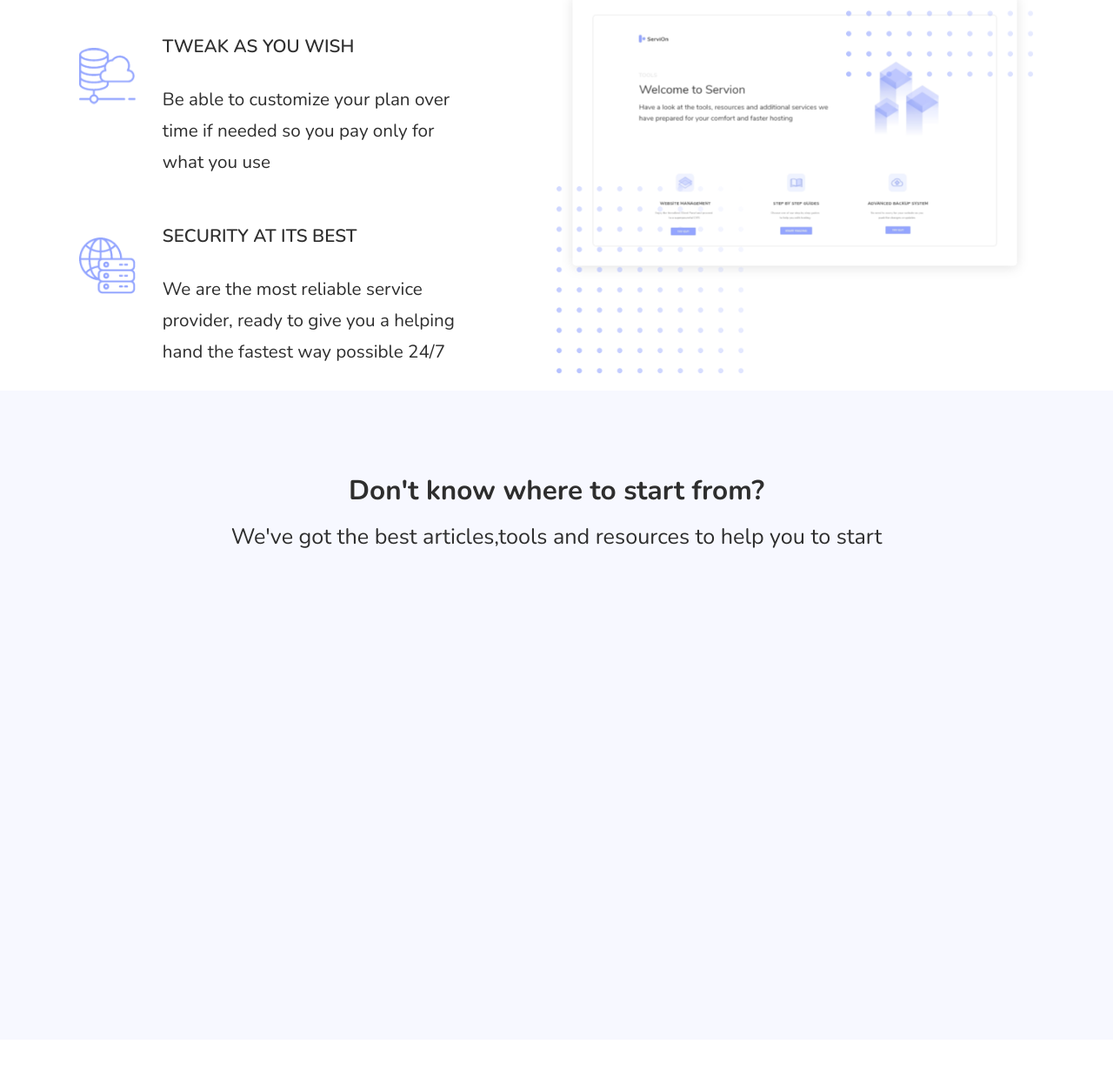
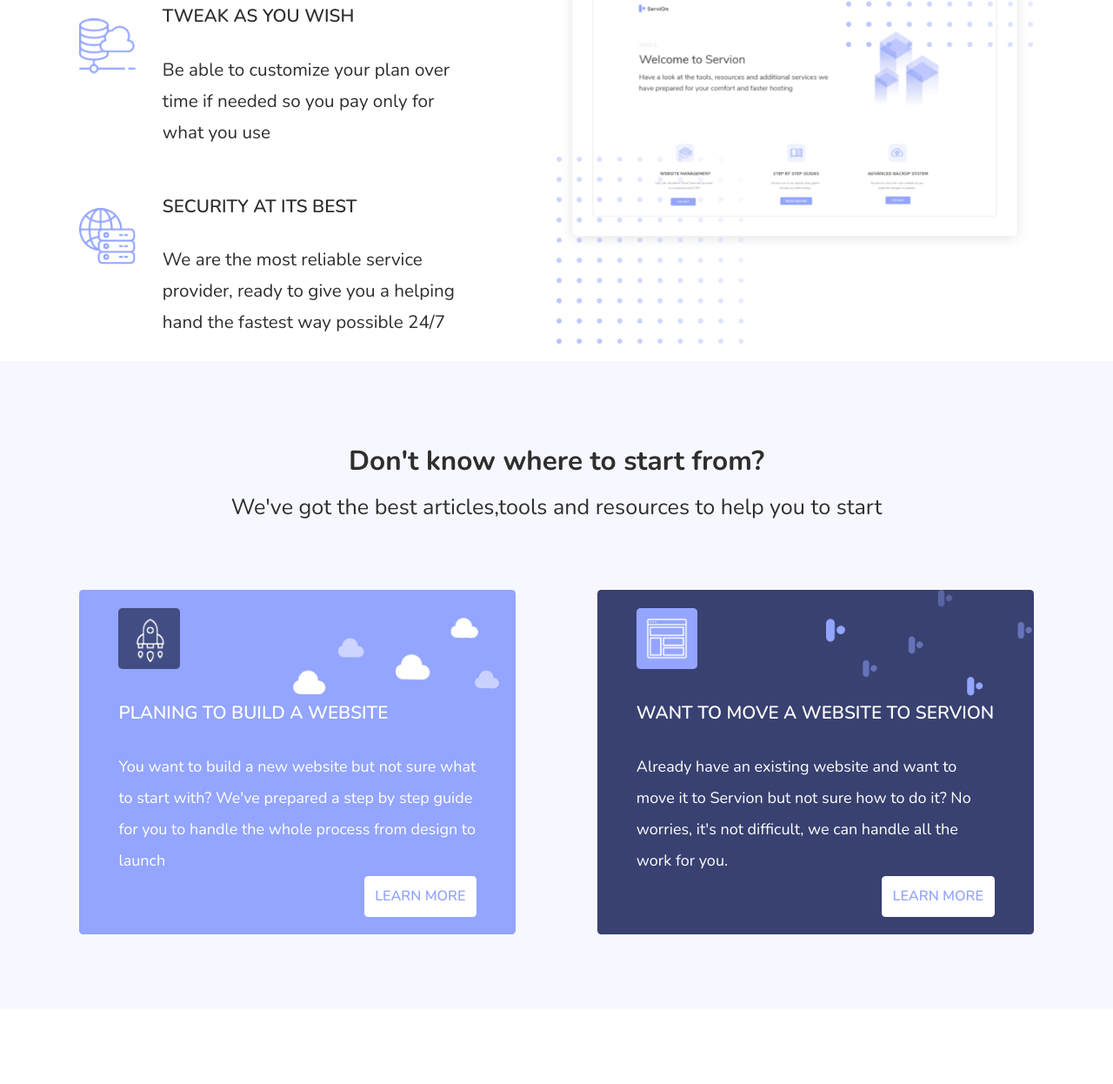
Before and after one commit to N0rooo/Inte_ServiOn_model, a plain HTML site: page index.html in a window 1280 px wide. Shown: the part 1211-2457 px from the top of the page at 87% size. Before the commit the page ends 2406 px from the top, so only its background shows below. Drawn offline with nearby package versions, Linux system fonts and the light colour scheme.

Commit message:
:construction: Add Card part

```diff
--- a/base/_base.scss
+++ b/base/_base.scss
@@ -39,10 +39,19 @@ h4{
     font-size: 1.15rem;
 }
 
+h5{
+    font-family: 'Nunito', sans-serif;
+    font-weight: 400;
+    font-size: 1.15rem;
+    margin-top: 1.8rem;
+    line-height: 2rem;
+}
 p{
     font-family: 'Nunito', sans-serif;
     font-weight: 400;
-    font-size: 1.15rem;
+    font-size: 1rem;
+    margin-top: 1.8rem;
+    line-height: 2rem;
 }
 
 .button{
@@ -52,6 +61,7 @@ p{
     font-weight: 600;
     cursor: pointer;
     border-radius: 0.25rem;
+    padding: 0.7rem;
 
     &:hover{
         scale: 1.05;
--- a/index.html
+++ b/index.html
@@ -58,24 +58,24 @@
                     <img src="img/icone_give_care.png" alt="">
                     <div>
                         <h4>WE GIVE A CARE </h4>
-                        <p>Beside the support we provide you with various
-                            tools to be able to host and manage your websites</p>
+                        <h5>Beside the support we provide you with various
+                            tools to be able to host and manage your websites</h5>
                     </div>
                 </article>
                 <article>
                     <img src="img/icone_tweak_as.png" alt="">
                     <div>
                         <h4>TWEAK AS YOU WISH</h4>
-                        <p>Be able to customize your plan over time if needed
-                            so you pay only for what you use</p>
+                        <h5>Be able to customize your plan over time if needed
+                            so you pay only for what you use</h5>
                     </div>
                 </article>
                 <article>
                     <img src="img/icone_security.png" alt="">
                     <div>
                         <h4>SECURITY AT ITS BEST</h4>
-                        <p>We are the most reliable service provider, ready to give
-                            you a helping hand the fastest way possible 24/7</p>
+                        <h5>We are the most reliable service provider, ready to give
+                            you a helping hand the fastest way possible 24/7</h5>
                     </div>
                 </article>
             </div>
@@ -93,5 +93,33 @@
             <h2>Don't know where to start from?</h2>
             <h3>We've got the best articles,tools and resources to help you to start</h3>
         </div>
+        <div>
+            <div class="card_container card_container-build">
+                <div class="card ">
+                    <img class="img-top-right img-top-right-margin" src="img/img_card_build.png" alt="">
+                    <article>
+                        <img src="img/rocket.png" alt="">
+                        <h4>PLANING TO BUILD A WEBSITE</h4>
+                        <p>You want to build a new website but not sure what to start with? We've prepared a step by step guide for you to handle the whole process from design to launch </p>
+                        <form action="">
+                            <input type="submit" class="button" value="LEARN MORE">
+                        </form>
+                    </article>
+                </div>
+            </div>
+            <div class="card_container card_container-move">
+                <div class="card">
+                    <img class="img-top-right" src="img/img_card_move.png" alt="">
+                    <article>
+                        <img src="img/img_move.png" alt="">
+                        <h4>WANT TO MOVE A WEBSITE TO SERVION</h4>
+                        <p>Already have an existing website and want to move it to Servion but not sure how to do it? No worries, it's not difficult, we can handle all the work for you.  </p>
+                        <form action="">
+                            <input type="submit" class="button" value="LEARN MORE">
+                        </form>
+                    </article>
+                </div>
+            </div>
+        </div>
 </body>
 </html>
--- a/style.scss
+++ b/style.scss
@@ -7,7 +7,7 @@
 .background_second{
 
     background-color: $blue;
-    height: 100vh;
+    height: 42.55rem;
     width: auto;
     position: relative;
     clip-path: polygon(0 0, 100% 0, 100% 83%, 0 100%);
@@ -17,7 +17,7 @@
 .home{
     position: absolute;
     inset: 0;
-    height: 100vh;
+    height: 42.55rem;
     clip-path: polygon(0 0, 100% 0, 100% 100%, 0 83%);
 
 
@@ -140,6 +140,8 @@
         width: 11.1rem;
         background-color: $blue;
         color: $white;
+
+
     }
 
 
@@ -193,11 +195,7 @@
                 flex-direction: column;
                 padding-left: 1.7rem;
             }
-            p{
 
-                margin-top: 1.8rem;
-                line-height: 2rem;
-            }
         }
         .img_container{
 
@@ -247,4 +245,79 @@
             padding-bottom: 1.4rem;
         }
     }
+    >div:last-child{
+        display: flex;
+        height: 100%;
+
+        .card_container{
+            width: 50%;
+            height: 100%;
+            display: flex;
+            padding-top: 4.55rem;
+
+
+            &-build{
+                display: flex;
+                justify-content: left;
+
+                .card{
+                    background-color: $blue;
+                    margin-right: 2.6rem;
+                }
+            }
+            &-move{
+                display: flex;
+                justify-content: right;
+
+                .card{
+                    background-color: $dark_blue;
+                    margin-left: 2.6rem;
+                }
+            }
+
+            .card{
+                height:22.02rem;
+                display: flex;
+                flex-direction: column;
+                border-radius: 0.25rem;
+                color: $white;
+                position: relative;
+
+                .img-top-right{
+                    object-fit: contain;
+                    max-width: 13.25rem;
+                    position: absolute;
+                    top:0;
+                    right: 0;
+
+                &-margin{
+                    top:1.75rem;
+                    right: 1rem;
+                }
+            }
+
+                article{
+                    margin: 2.25rem 2.5rem;
+                    display: flex;
+                    flex-direction: column;
+                    justify-content: center;
+                    margin-top: auto;
+                    margin-bottom: auto;
+
+                    img{
+                        max-width: 3.9rem ;
+                    }
+                    h4{
+                        padding-top: 2.25rem;
+                    }
+                    input{
+                        background-color: $white;
+                        color: $blue;
+                        display: flex;
+                        float: right;
+                    }
+                }
+            }
+        }
+    }
 }
```
Also changed, not shown: img/arrow.svg (added), img/img_card_build.png (added), img/img_card_move.png (added), img/img_move.png (added), img/rocket.png (added), style.css, 1 other file.
